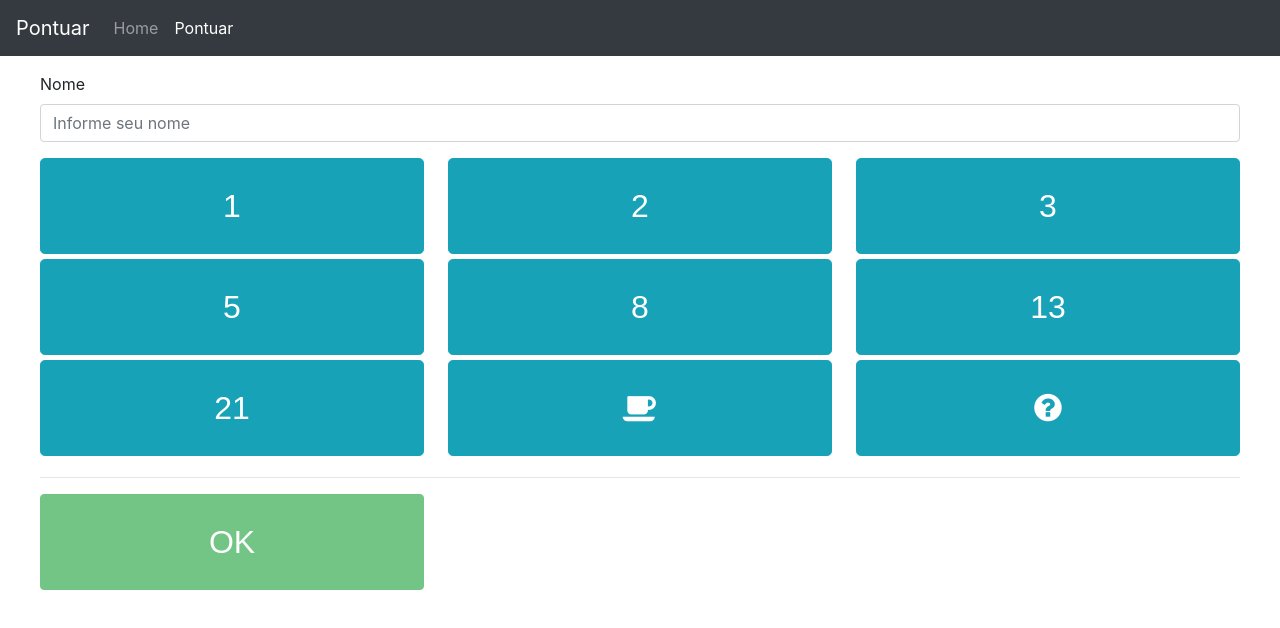
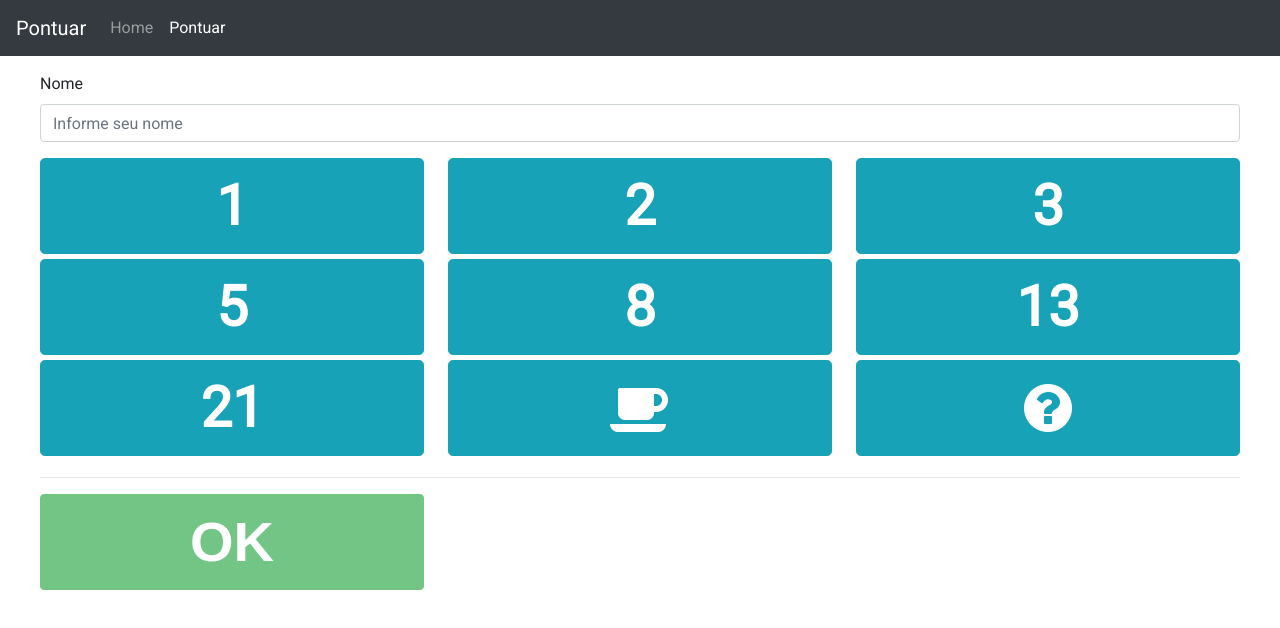
Before and after one commit to marcelopaglione/Pontuar, an Angular app: page /pontuar in a window 1280 px wide. Shown: the top 628 px of the page. Built offline with nearby package versions, Linux system fonts and the light colour scheme.

Commit message:
increase font size

```diff
--- a/src/app/home/home.component.scss
+++ b/src/app/home/home.component.scss
@@ -1,3 +1,8 @@
+.fonte {
+  font-size: 7vh;
+  font-weight: 700;
+}
+
 /* entire container, keeps perspective */
 .flip-container {
   perspective: 2000px;
--- a/src/app/votar/votar.component.html
+++ b/src/app/votar/votar.component.html
@@ -5,7 +5,7 @@
   </div>
 
   <div class="d-flex justify-content-between flex-wrap">
-      <button *ngFor="let ponto of pontos"  class="btn btn-info btn-lg" (click)="votar(ponto)">
+      <button *ngFor="let ponto of pontos"  class="btn btn-info btn-lg fonte" (click)="votar(ponto)">
         <i class="fa" [ngClass]="ponto.icon" aria-hidden="true" *ngIf="ponto.icon"></i>
         <div *ngIf="!ponto.icon">{{ponto}}</div>
       </button>
@@ -14,8 +14,8 @@
   <hr>
 
   <div class="d-flex justify-content-between flex-wrap">
-    <button class="btn btn-success" type="submit" (click)="confirmar()" [disabled]="!form.valid">OK</button>
-    <button class="btn btn-danger" *ngIf="form.get('ponto').value">
+    <button class="btn btn-success fonte" type="submit" (click)="confirmar()" [disabled]="!form.valid">OK</button>
+    <button class="btn btn-danger fonte" *ngIf="form.get('ponto').value">
       <div *ngIf="!form.get('ponto').value.icon">{{form.get('ponto').value}}</div>
       <div *ngIf="form.get('ponto').value.icon"><i class="fa" [ngClass]="form.get('ponto').value.icon" aria-hidden="true"></i></div>
     </button>
--- a/src/app/votar/votar.component.scss
+++ b/src/app/votar/votar.component.scss
@@ -6,3 +6,8 @@ button {
     height: 12vh;
     margin-bottom: 5px;
 }
+
+.fonte {
+    font-size: 7vh;
+    font-weight: 700;
+}
--- a/src/styles.scss
+++ b/src/styles.scss
@@ -1 +1,8 @@
-/* You can add global styles to this file, and also import other style files */
+@import url("https://fonts.googleapis.com/css?family=Roboto");
+
+* {
+  font-family: "Roboto", sans-serif;
+  -webkit-appearance: none;
+  -moz-appearance: none;
+  appearance: none;
+}
```
Also changed, not shown: 1 other file (tests, documents, lock files or other folders).
